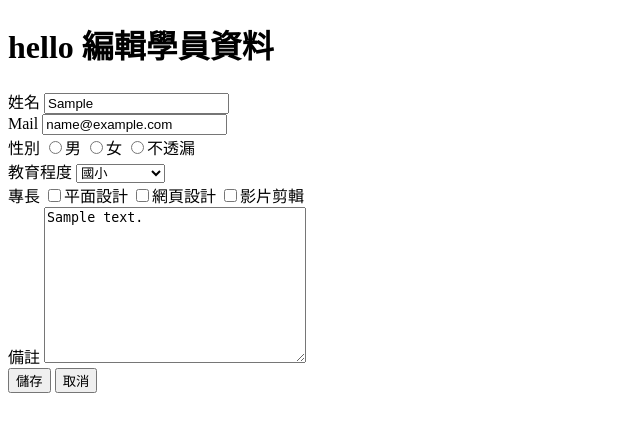
After one commit to a19860101/PHP-13-20200615, a PHP site: page /edit.php?id=1 in a window 1280 px wide. The commit adds this page. Shown: the top 432 px of the page, without its empty margins (0-640 px from the left). Run offline with PHP 8.4, Linux system fonts and the light colour scheme; tables that the repository leaves empty or names only in its code hold one stand-in row (values such as "Sample post").

Commit message:
20200701

```diff
--- a/pdo/create.php
+++ b/pdo/create.php
@@ -43,6 +43,8 @@
             <textarea name="comment" cols="30" rows="10"></textarea>
         </div>
         <input type="submit" value="新增">
+        <input type="button" value="取消" onclick="history.back()">
+
     </form>
 </body>
 </html>
--- a/pdo/detail.php
+++ b/pdo/detail.php
@@ -31,6 +31,8 @@
     <form action="delete.php" method="post">
         <input type="hidden" value="<?php echo $row["id"];?>" name="id">
         <input type="submit" value="刪除" onclick="return confirm('確認刪除？')">
+        <input type="button" value="回上頁" onclick="history.back()">
+
     </form>
 </body>
 </html>
--- /dev/null
+++ b/pdo/edit.php
@@ -0,0 +1,69 @@
+<?php
+    try{
+        require_once("pdo.php");
+        $id = $_GET["id"];
+        $sql = "SELECT * FROM students WHERE id = ?";
+        $stmt = $pdo->prepare($sql);
+        $stmt->execute([$id]);
+        $row = $stmt->fetch();
+    }catch(PDOException $e){
+        echo $e->getMessage();
+    }
+?>
+<!DOCTYPE html>
+<html lang="en">
+<head>
+    <meta charset="UTF-8">
+    <meta name="viewport" content="width=device-width, initial-scale=1.0">
+    <title>Document</title>
+</head>
+<body>
+    <h1>hello 編輯學員資料</h1>
+    <form action="update.php" method="post">
+        <div>
+            姓名
+            <input type="text" name="user" value="<?php echo $row["user"];?>">
+        </div>
+        <div>
+            Mail
+            <input type="text" name="mail" value="<?php echo $row["mail"];?>">
+        </div>
+        <div>
+            性別
+            <!-- <input type="radio" name="gender" value="男" <?php #if($row["gender"]=="男"){echo "checked";}?>>男 -->
+            <!-- <input type="radio" name="gender" value="女" <?php #if($row["gender"]=="女"){echo "checked";}?>>女 -->
+            <!-- <input type="radio" name="gender" value="不透漏" <?php #if($row["gender"]=="不透漏"){echo "checked";}?>>不透漏 -->
+            <input type="radio" name="gender" value="男" <?php echo $row["gender"]=="男"?"checked":"";  ?>>男
+            <input type="radio" name="gender" value="女" <?php echo $row["gender"]=="女"?"checked":""; ?>>女
+            <input type="radio" name="gender" value="不透漏" <?php echo $row["gender"]=="不透漏"?"checked":""; ?>>不透漏
+        </div>
+        <div>
+            教育程度
+            <select name="edu">
+                <option value="國小"        <?php echo $row["edu"]=="國小"?"selected":"";?>>國小</option>
+                <option value="國中"        <?php echo $row["edu"]=="國中"?"selected":"";?>>國中</option>
+                <option value="高中職"      <?php echo $row["edu"]=="高中職"?"selected":"";?>>高中職</option>
+                <option value="大專院校"    <?php echo $row["edu"]=="大專院校"?"selected":"";?>>大專院校</option>
+                <option value="研究所以上"  <?php echo $row["edu"]=="研究所以上"?"selected":"";?>>研究所以上</option>
+            </select>
+        </div>
+        <div>
+            專長
+            <?php
+                $skills = explode(",",$row["skill"]);
+            ?>
+            <input type="checkbox" name="skill[]" value="平面設計" <?php if(in_array("平面設計",$skills)){echo "checked";}?>>平面設計
+            <input type="checkbox" name="skill[]" value="網頁設計" <?php if(in_array("網頁設計",$skills)){echo "checked";}?>>網頁設計
+            <input type="checkbox" name="skill[]" value="影片剪輯" <?php echo in_array("影片剪輯",$skills)?"checked":"";?>>影片剪輯
+        </div>
+        <div>
+            備註
+            <textarea name="comment" cols="30" rows="10"><?php echo $row["comment"];?></textarea>
+        </div>
+        <input type="hidden" name="id" value="<?php echo $row["id"];?>">
+        <input type="submit" value="儲存">
+        <!-- <input type="button" value="取消" onclick="location.href='index.php'"> -->
+        <input type="button" value="取消" onclick="history.back()">
+    </form>
+</body>
+</html>
```
